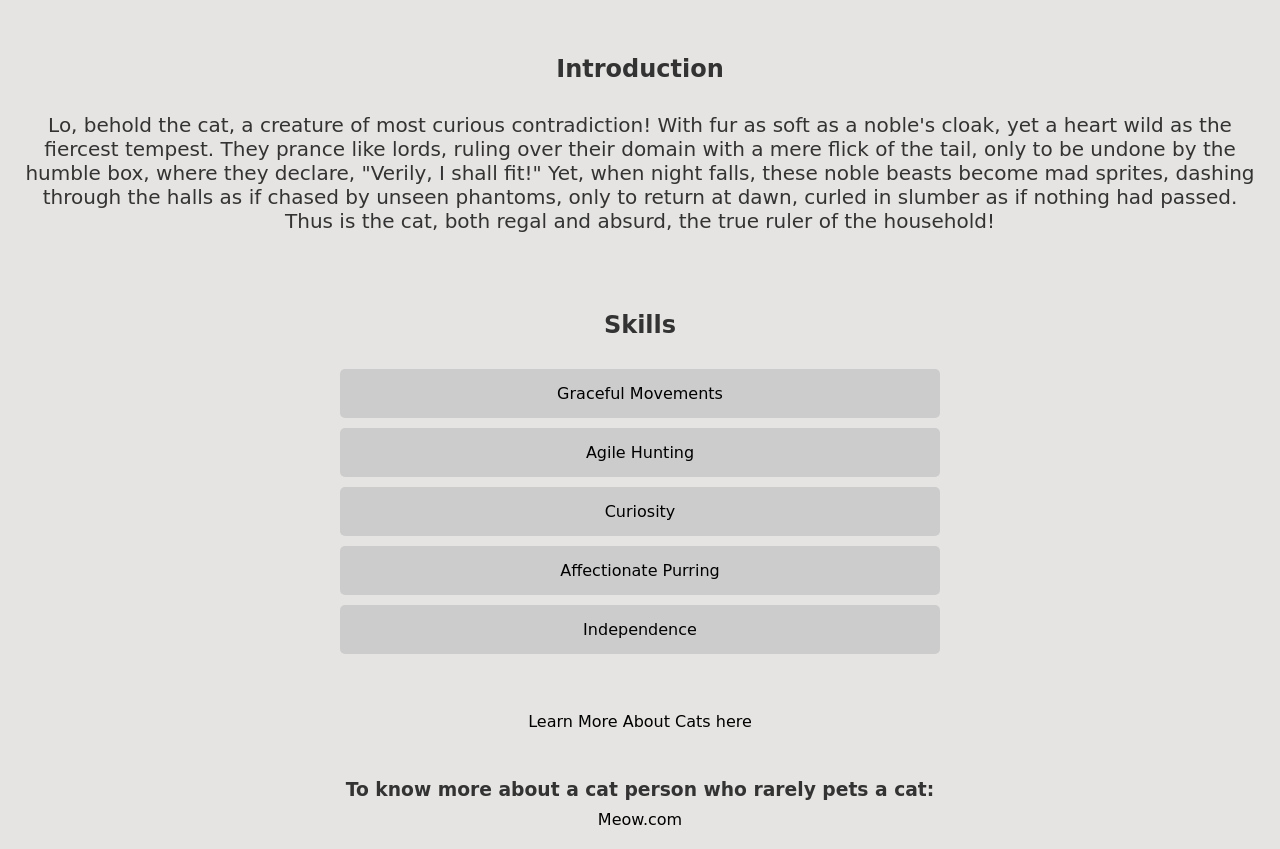
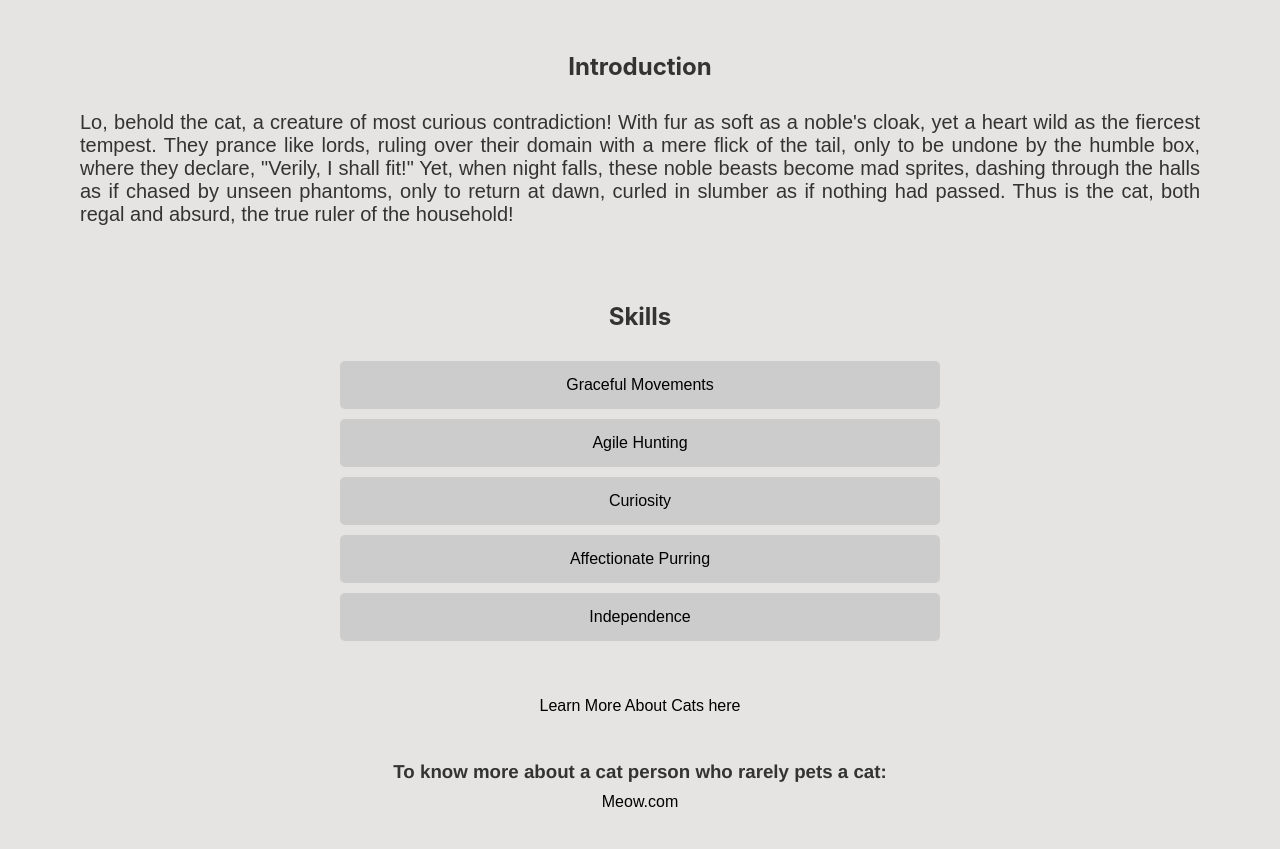
Before and after one commit to Betelrigel/Cats, a plain HTML site: page index.html in a window 1280 px wide. Shown: the part 500-1349 px from the top of the page. Drawn offline with Linux system fonts and the light colour scheme.

Commit message:
Update index.html

```diff
--- a/index.html
+++ b/index.html
@@ -10,18 +10,18 @@
     <style>
         body {
             background-color: #E5E4E2;
-            font-family: cursive;
+            font-family:sans-serif;
             color: #333;
             margin: 0;
             padding: 20px;
         }
         h1, h2 {
-            font-family: cursive;
+            font-family:-apple-system, BlinkMacSystemFont, 'Segoe UI', Roboto, Oxygen, Ubuntu, Cantarell, 'Open Sans', 'Helvetica Neue', sans-serif;
             text-align: center;
             padding-bottom: 10px;
         }
         h3 {
-            font-family: cursive;
+            font-family:'Franklin Gothic Medium', 'Arial Narrow', Arial, sans-serif;
             text-align: center;
             margin: 0;
             padding: 10px 0;
@@ -91,8 +91,10 @@
             }
         }
         p {
-            text-align: center;
+            text-align:justify;
             font-size: 20px;
+            padding-left: 60px;
+            padding-right: 60px;
         }
     </style>
 </head>
```
